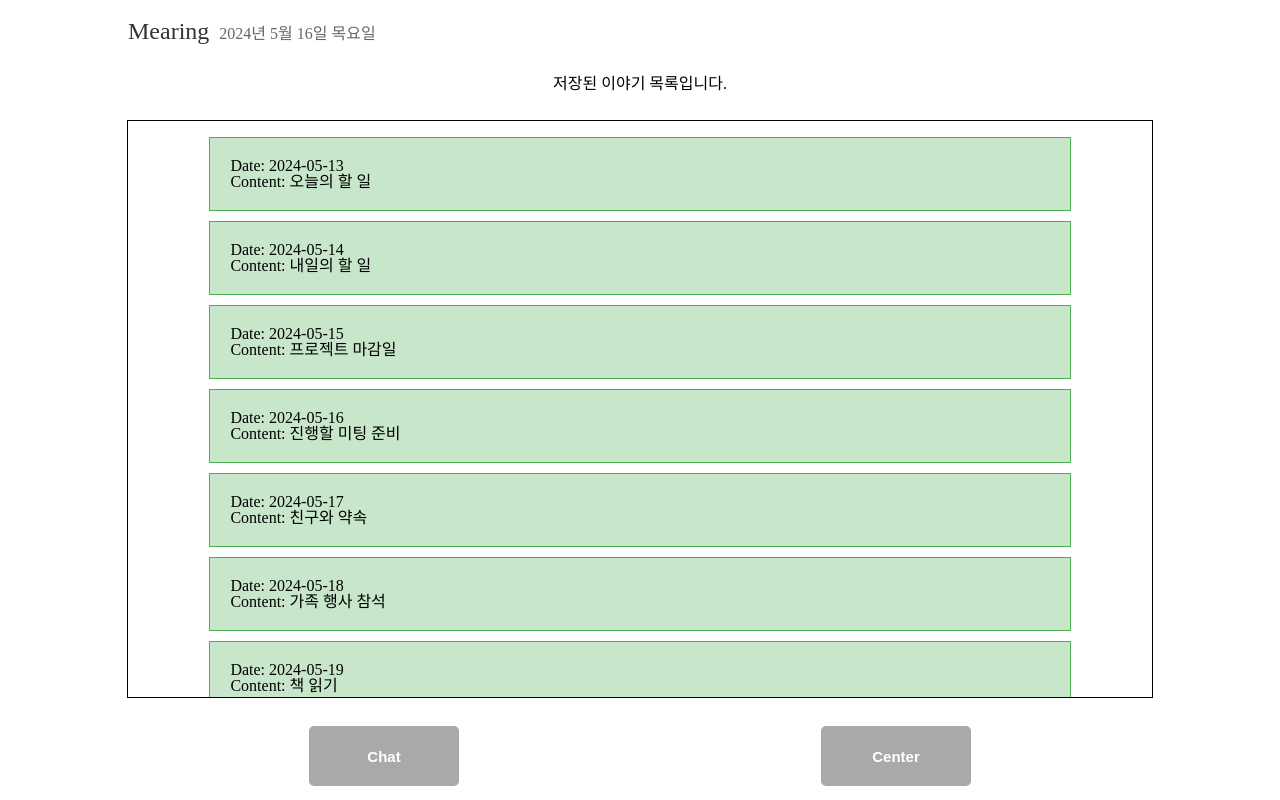
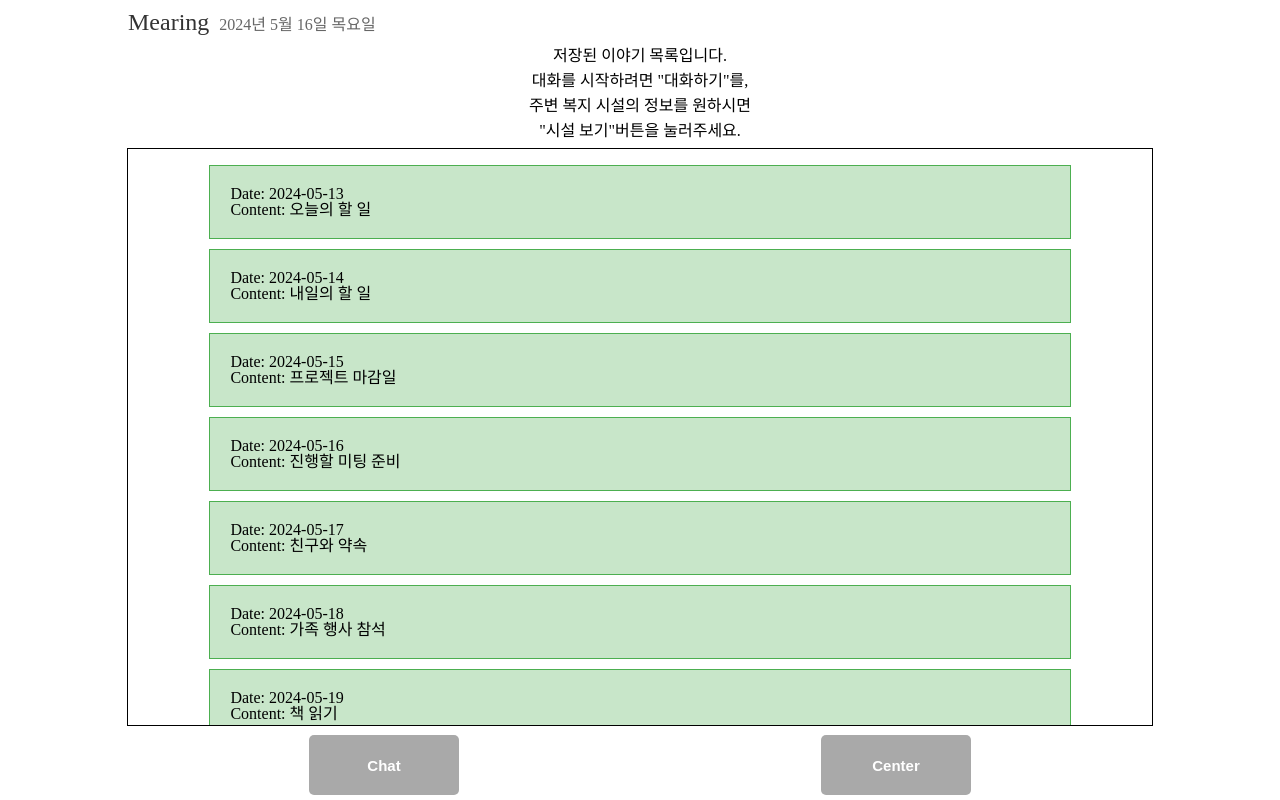
Before and after one commit to CWDll/Mearing, a React (Create React App) app: page / in a window 1280 px wide. Built offline with nearby package versions, Linux system fonts and the light colour scheme.

Commit message:
[Design] 메인페이지 설명 문구 수정

```diff
--- a/src/pages/MainPage/MainPage.tsx
+++ b/src/pages/MainPage/MainPage.tsx
@@ -70,6 +70,9 @@ const MainPage: React.FC = () => {
     <S.MainContainer>
       <TitleBar title="Mearing" date={dateInfo} />
       <p>저장된 이야기 목록입니다.</p>
+      <p>대화를 시작하려면 "대화하기"를,</p>
+      <p>주변 복지 시설의 정보를 원하시면</p>
+      <p>"시설 보기"버튼을 눌러주세요.</p>
       {/* map 함수를 사용하여 더미데이터(저장한 채팅 내역)을 넣을 예정 */}
       <S.SavedChatContainer>
         {dummyData.map((item, index) => (
```
